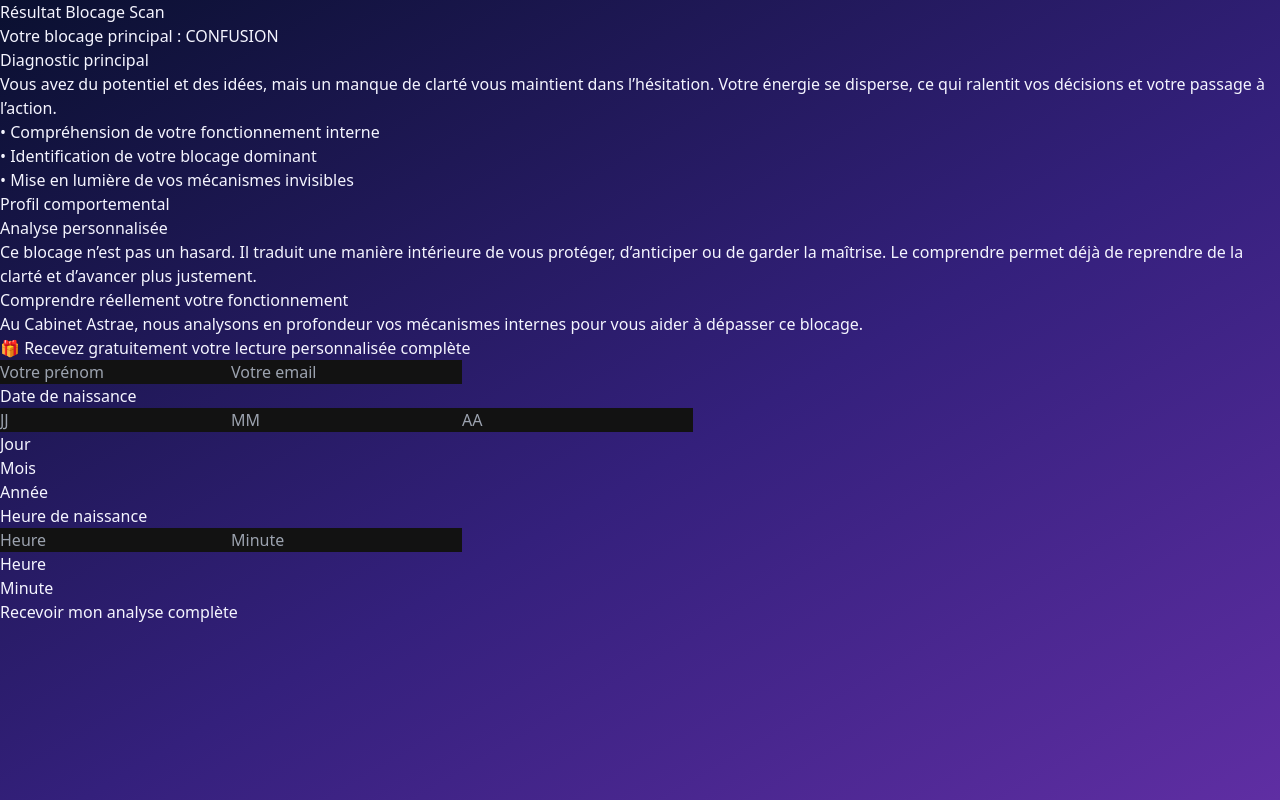
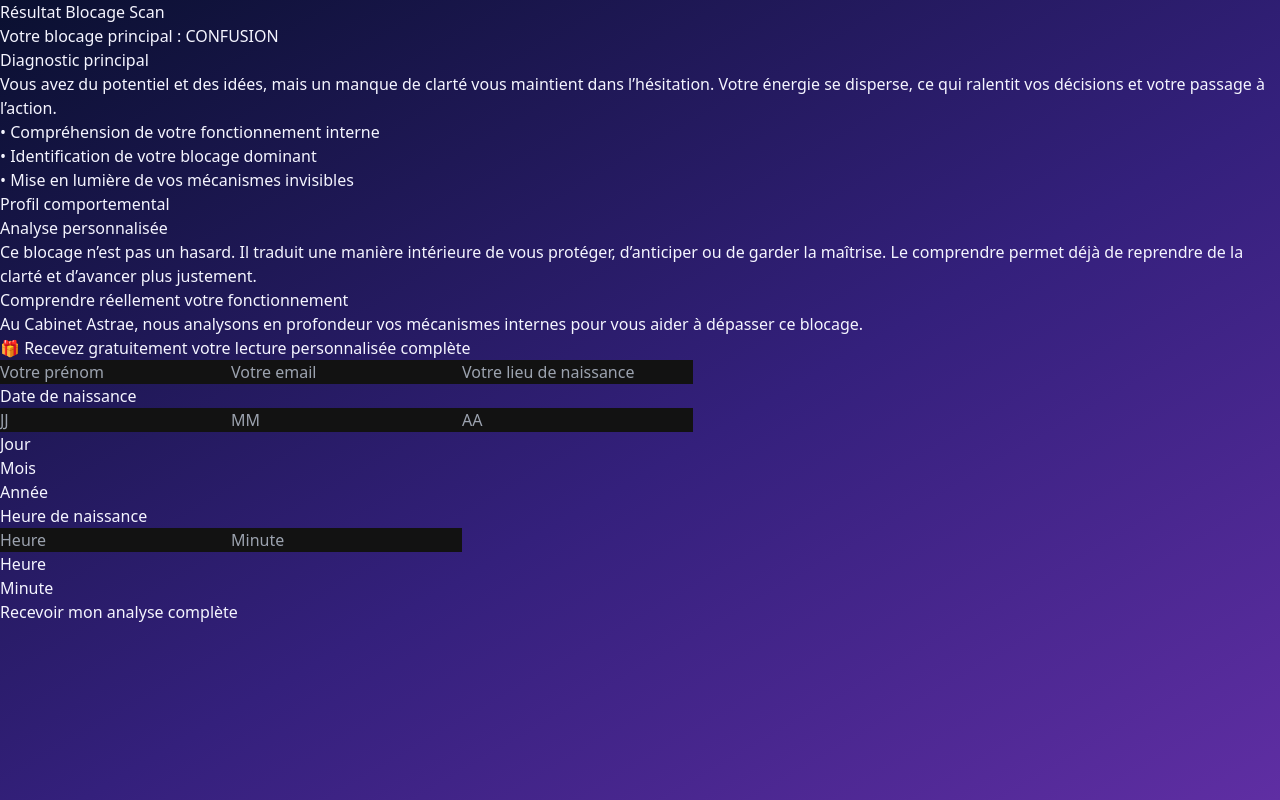
Before and after one commit to arnaudcrestey/Blocage-scan, a Next.js app: page /result in a window 1280 px wide. Built offline with nearby package versions, Linux system fonts and the light colour scheme; no server answers.

Commit message:
Update page.tsx

```diff
--- a/app/result/page.tsx
+++ b/app/result/page.tsx
@@ -81,6 +81,7 @@ function ResultContent() {
   const [birthYear, setBirthYear] = useState("");
   const [birthHour, setBirthHour] = useState("");
   const [birthMinute, setBirthMinute] = useState("");
+  const [birthPlace, setBirthPlace] = useState("");
 
   const [sending, setSending] = useState(false);
   const [message, setMessage] = useState("");
@@ -149,6 +150,7 @@ function ResultContent() {
           birthYear,
           birthHour,
           birthMinute,
+          birthPlace,
           profile,
           description: profileDescriptions[profile],
           analysis,
@@ -173,6 +175,7 @@ function ResultContent() {
       setBirthYear("");
       setBirthHour("");
       setBirthMinute("");
+      setBirthPlace("");
     } catch (error) {
       console.error(error);
       setMessage("Une erreur est survenue. Merci de réessayer.");
@@ -302,6 +305,14 @@ function ResultContent() {
               className="w-full rounded-xl border border-white/20 bg-white/10 px-4 py-3 text-sm text-white placeholder:text-indigo-200/50 outline-none"
             />
 
+            <input
+              value={birthPlace}
+              onChange={(e) => setBirthPlace(e.target.value)}
+              placeholder="Votre lieu de naissance"
+              required
+              className="w-full rounded-xl border border-white/20 bg-white/10 px-4 py-3 text-sm text-white placeholder:text-indigo-200/50 outline-none"
+            />
+
             <div className="space-y-2 text-left">
               <p className="text-xs uppercase tracking-[0.18em] text-indigo-200/65">
                 Date de naissance
```
